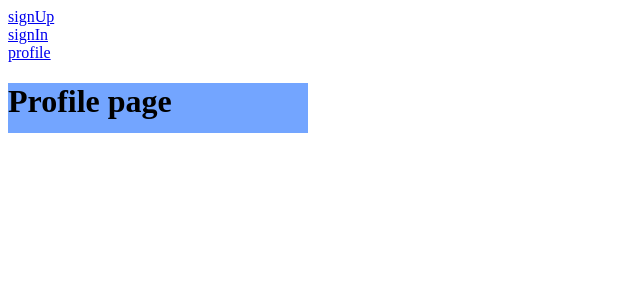
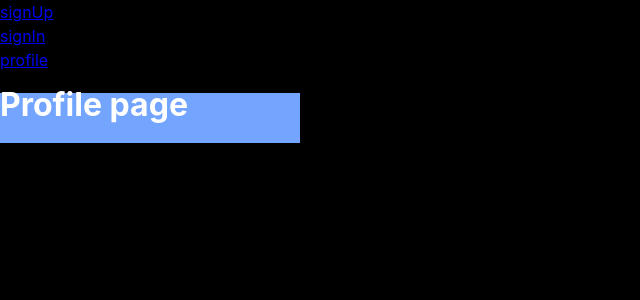
Before and after one commit to Dangerous-Itishnik/inctagram-project, a Next.js app: page /profile in a window 1280 px wide. Shown: the top 300 px of the page, without its empty margins (0-640 px from the left). Built offline with nearby package versions, Linux system fonts and the light colour scheme.

Commit message:
styled, typography

```diff
--- a/src/app/profile/page.module.scss
+++ b/src/app/profile/page.module.scss
@@ -1,5 +1,6 @@
 .head {
   width: 300px;
   height: 50px;
+  font-weight: var(--font-weight-bold);
   background-color: var(--color-accent-100);
 }
--- a/src/styles/_colors.scss
+++ b/src/styles/_colors.scss
@@ -36,7 +36,7 @@
   --color-dark-900: #000;
 
   //Light
-  --color-light-100: #943737;
+  --color-light-100: #fff;
   --color-light-300: #f7fbff;
   --color-light-500: #edf3fa;
   --color-light-700: #d5dae0;
--- /dev/null
+++ b/src/styles/_typography.scss
@@ -0,0 +1,22 @@
+:root {
+  --font-family-primary: 'Inter', sans-serif;
+
+  /* Высота строк */
+  --line-height-s: 16px;
+  --line-height-m: 24px;
+  --line-height-l: 36px;
+
+  /* Размеры шрифтов */
+  --font-size-xs: 0.75rem; /* 12px */
+  --font-size-s: 0.875rem; /* 14px */
+  --font-size-m: 1rem; /* 16px */
+  --font-size-l: 1.125rem; /* 18px */
+  --font-size-xl: 1.25rem; /* 20px */
+  --font-size-xxl: 1.625rem; /* 26px */
+
+  /* Начертания шрифтов */
+  --font-weight-thin: 400; /* Обычный (Regular) */
+  --font-weight-medium: 500; /* Полужирный (Medium) */
+  --font-weight-semi-bold: 600; /* Полужирный (Semi-bold) */
+  --font-weight-bold: 700; /* Жирный (Bold) */
+}
--- a/src/styles/index.scss
+++ b/src/styles/index.scss
@@ -1 +1,3 @@
 @forward 'colors';
+@forward 'globals';
+@forward 'typography';
```
Also changed, not shown: src/styles/_globals.scss (renamed from src/styles/globals.scss).
